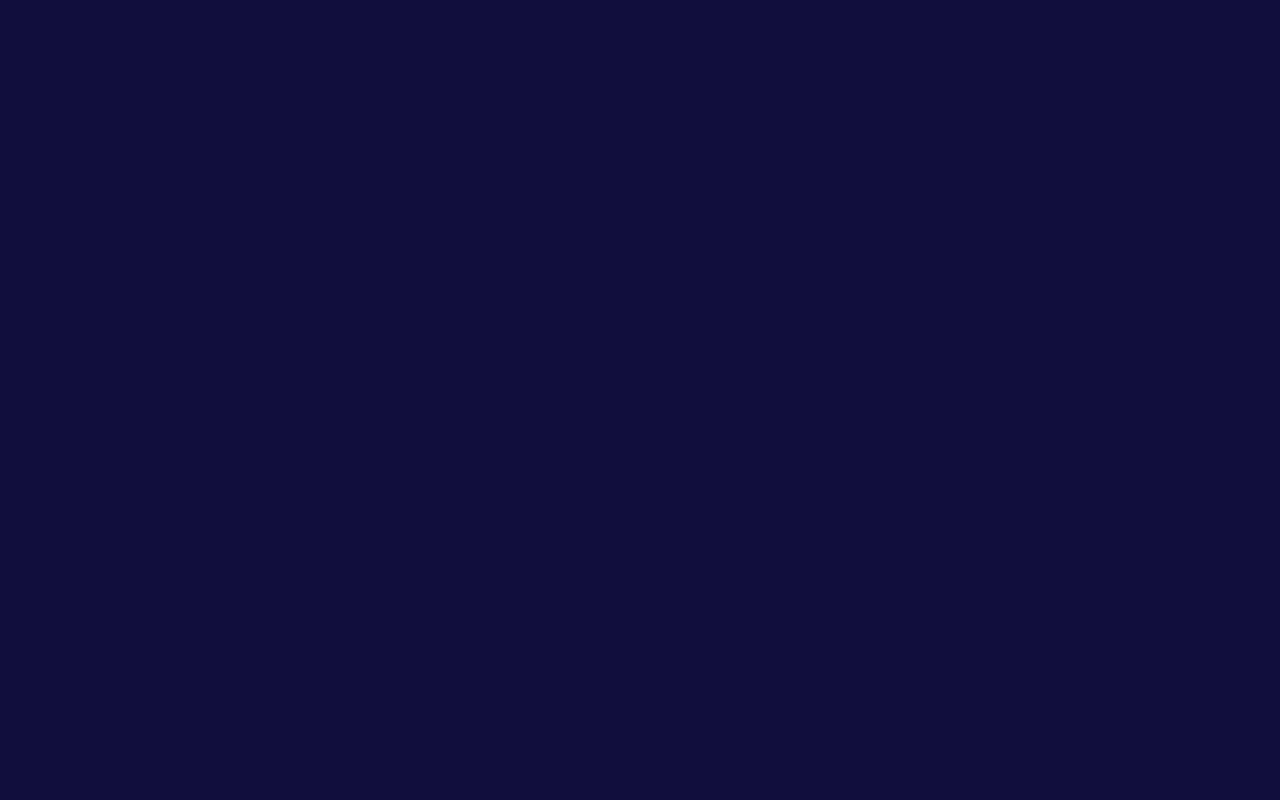
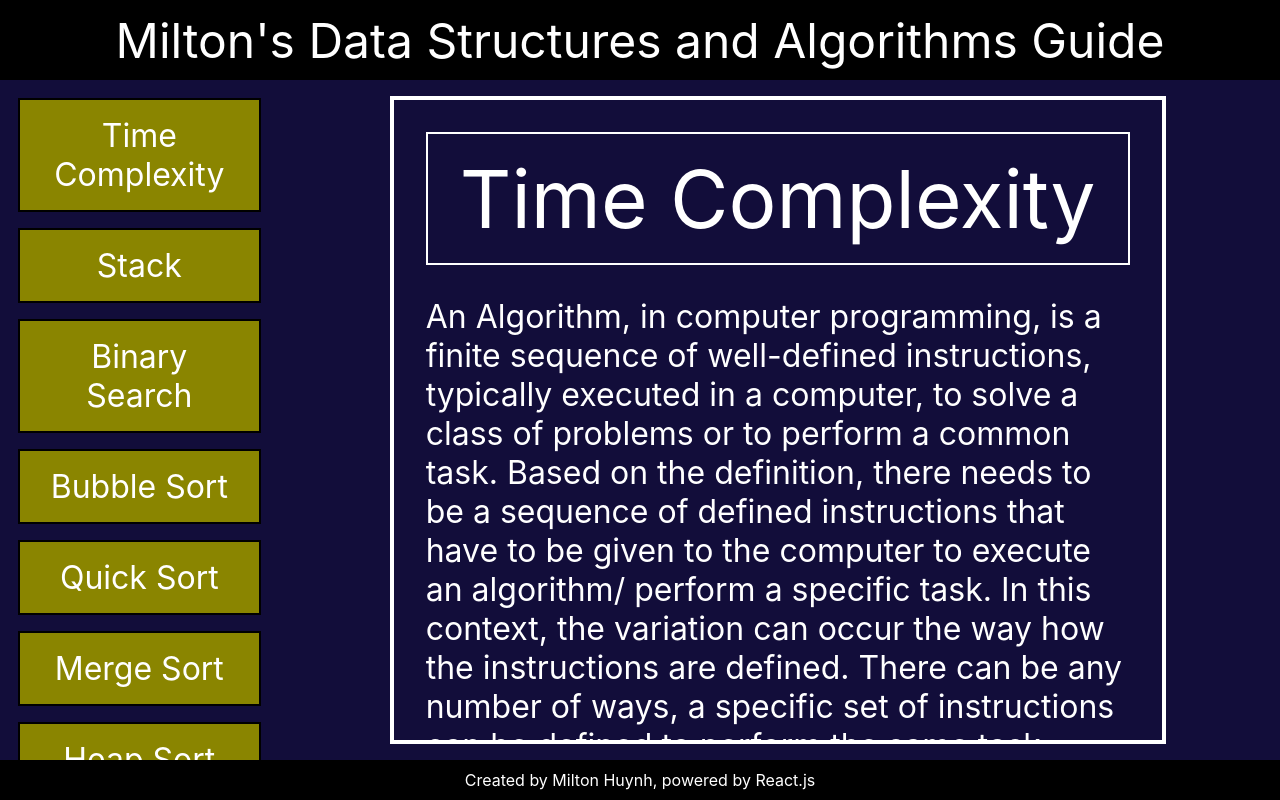
Before and after one commit to miltonhuynh/DSA-guide, a React (Create React App) app in the folder app/: page /DSA-guide/TimeComplexity in a window 1280 px wide. Before the commit this address had no page. Built offline with nearby package versions, Linux system fonts and the light colour scheme.

Commit message:
Added time complexity and Big O notation

```diff
--- a/app/src/App.css
+++ b/app/src/App.css
@@ -1,6 +1,7 @@
 body,html {
   height: 100%;
   background-color: rgb(18, 13, 58);
+  color: white;
 }
 
 #header {
@@ -46,10 +47,12 @@ body,html {
   color: white;
   text-align: center;
   margin: 2rem;
+  border: 2px solid white;
+  padding: 1rem;
 }
 
 .Concept_page {
-  border: 3px solid white;
+  border: 4px solid white;
   height: 80vh;
   width: 60vw;
   overflow-y: scroll;
@@ -57,14 +60,16 @@ body,html {
 
 .Concept_description {
   color: white;
-  font-size: 1.5rem;
+  font-size: 2rem;
   margin: 2rem;
 }
 
 .Code {
   font-size: 1.5rem;
-  border: 2px solid red;
   color: white;
+  border: 1px solid white;
+  padding: 5rem;
+  margin: 4rem;
 }
 
 /* width */
--- a/app/src/Components/Nav.js
+++ b/app/src/Components/Nav.js
@@ -6,6 +6,7 @@ export default function Nav() {
 
   return (
     <div id="Navigator">
+      <div class="Concept_Links" onClick={() => navigate("TimeComplexity")}>Time Complexity</div>
       <div class="Concept_Links" onClick={() => navigate("Stack")}>Stack</div>
       <div class="Concept_Links" onClick={() => navigate("BinarySearch")}>Binary Search</div>
       <div class="Concept_Links"  onClick={() => navigate("BubbleSort")}>Bubble Sort</div>
--- /dev/null
+++ b/app/src/Concepts/TimeComplexity.js
@@ -0,0 +1,16 @@
+import React from 'react'
+
+export default function BigO() {
+  return (
+    <div class="Concept_page">
+      <div class="Concept_title">Time Complexity</div>
+      <div class="Concept_description">An Algorithm, in computer programming, is a finite sequence of well-defined instructions, typically executed in a computer, to solve a class of problems or to perform a common task. Based on the definition, there needs to be a sequence of defined instructions that have to be given to the computer to execute an algorithm/ perform a specific task. In this context, the variation can occur the way how the instructions are defined. There can be any number of ways, a specific set of instructions can be defined to perform the same task. Also, with options available to choose any one of the available programming languages, the instructions can take any form of syntax along with the performance boundaries of the chosen programming language. We also indicated the algorithm to be performed in a computer, which leads to the next variation, in terms of the operating system, processor, hardware, etc. that are used, which can also influence the way an algorithm can be performed.
+
+Now that we know different factors can influence the outcome of an algorithm being executed, it is wise to understand how efficiently such programs are used to perform a task. To gauge this, we require to evaluate both the Space and Time complexity of an algorithm.
+
+By definition, the Space complexity of an algorithm quantifies the amount of space or memory taken by an algorithm to run as a function of the length of the input. While Time complexity of an algorithm quantifies the amount of time taken by an algorithm to run as a function of the length of the input. Now that we know why Time complexity is so significant, it is time to understand what is time complexity and how to evaluate it. By definition, the time complexity is the amount of time taken by an algorithm to run, as a function of the length of the input. Here, the length of input indicates the number of operations to be performed by the algorithm. This gives a clear indication of what exactly Time complexity tells us. It is not going to examine the total execution time of an algorithm. Rather, it is going to give information about the variation (increase or decrease) in execution time when the number of operations (increase or decrease) in an algorithm. Yes, as the definition says, the amount of time taken is a function of the length of input only.
+
+To elaborate, Time complexity measures the time taken to execute each statement of code in an algorithm. If a statement is set to execute repeatedly then the number of times that statement gets executed is equal to N multiplied by the time required to run that function each time.</div>
+    </div>
+  )
+}
--- a/app/src/index.js
+++ b/app/src/index.js
@@ -17,6 +17,7 @@ import InsertionSort from './Concepts/InsertionSort';
 import PriorityQueue from './Concepts/PriorityQueue';
 import Stack from './Concepts/Stack';
 import HeapSort from './Concepts/HeapSort';
+import TimeComplexity from './Concepts/TimeComplexity';
 
 const root = ReactDOM.createRoot(document.getElementById('root'));
 root.render(
@@ -24,6 +25,7 @@ root.render(
     <Routes>
       <Route path="/DSA-guide" element={<App />}>
         <Route index element={<Home />} />
+        <Route path="/DSA-guide/TimeComplexity" element={<TimeComplexity />} />
         <Route path="/DSA-guide/Stack" element={<Stack />} />
         <Route path="/DSA-guide/BinarySearch" element={<BinarySearch />} />
         <Route path="/DSA-guide/BubbleSort" element={<BubbleSort />} />
```
